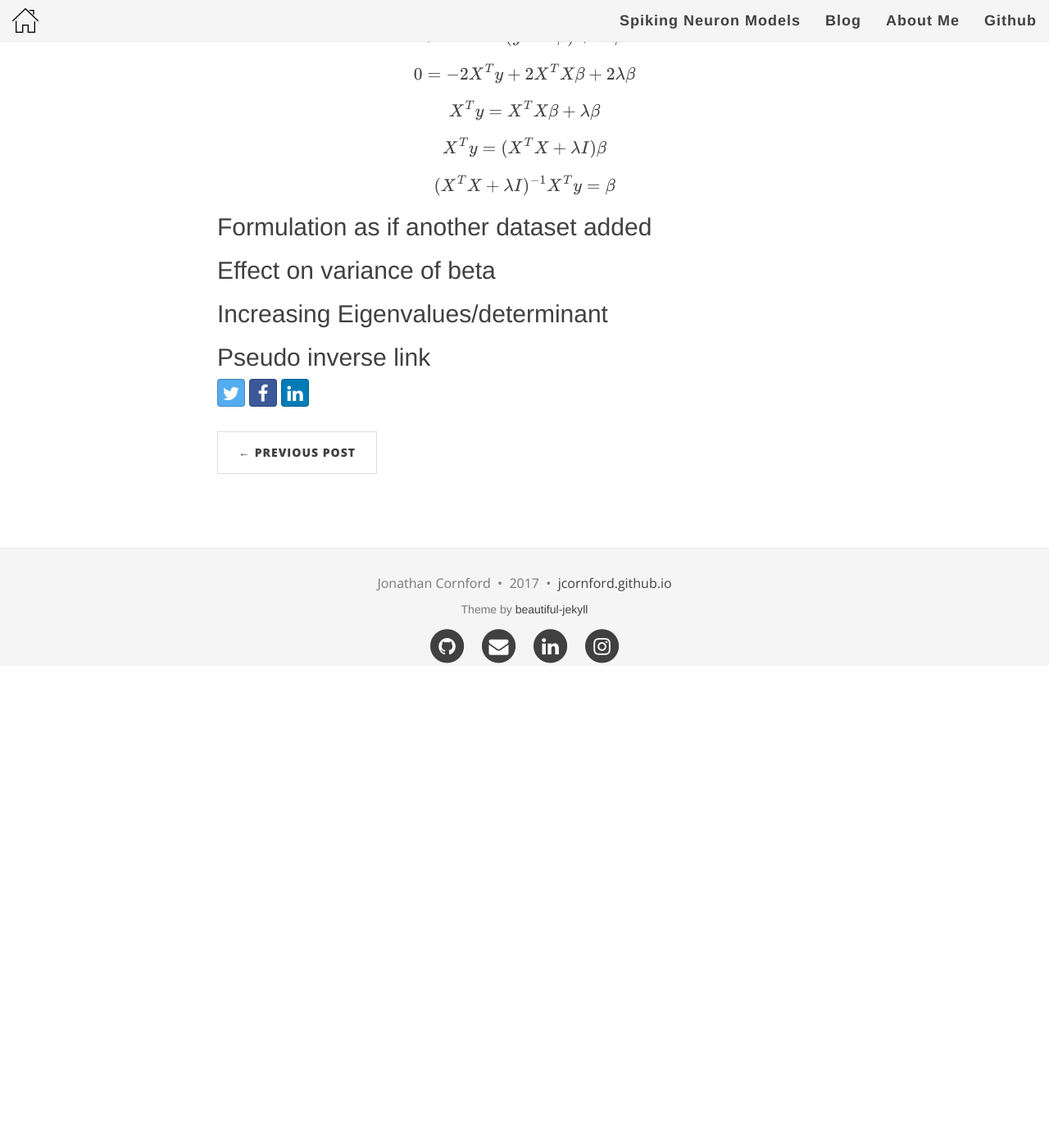
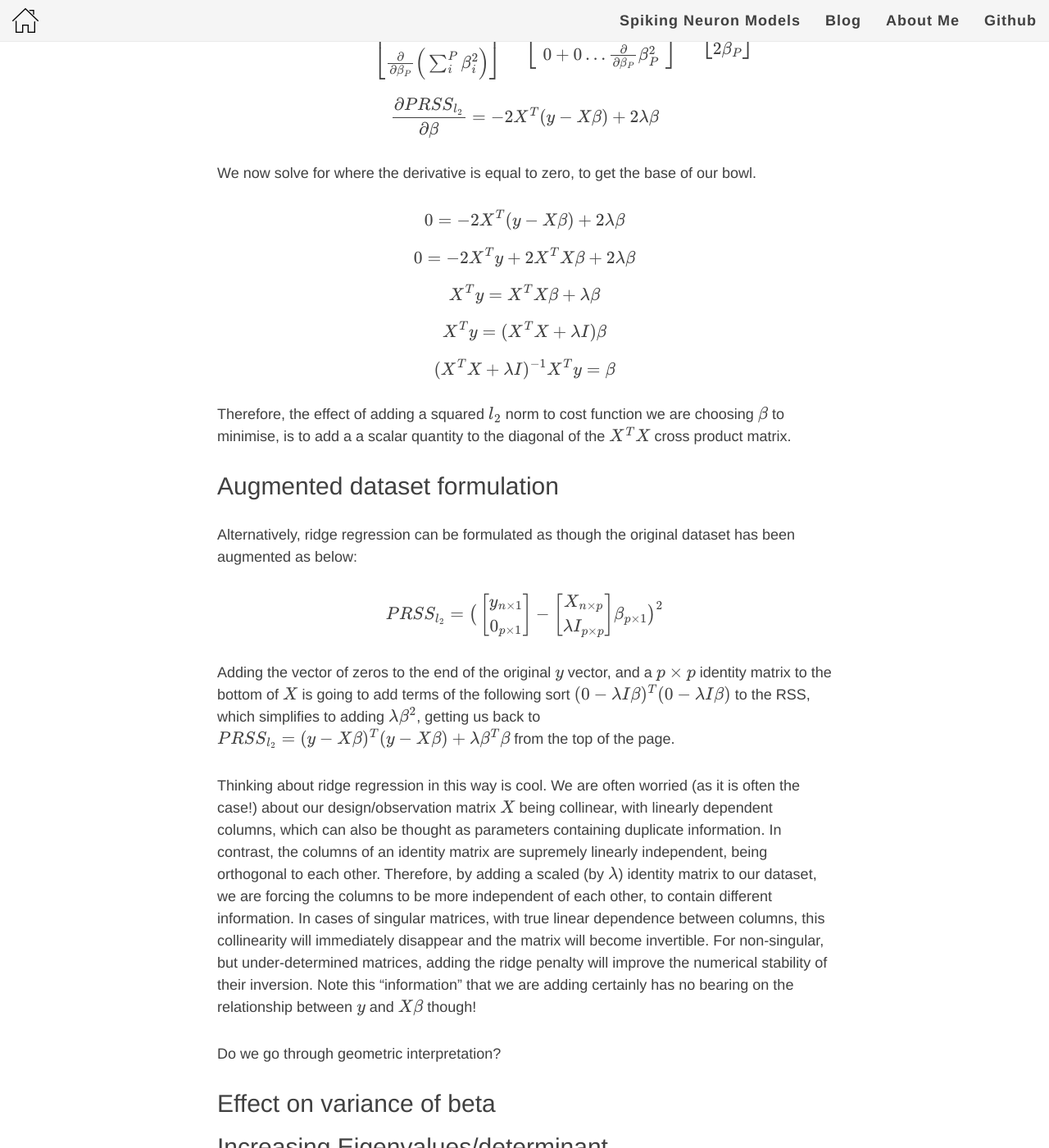
Before and after one commit to jcornford/jcornford.github.io, a Jekyll site: the page built from _posts/2017-03-06-ruminating on the ridge.md, in a window 1280 px wide and 1400 px high, scrolled down 1618 px. Shown: the whole window at 82% size. Built offline with Jekyll 4.4.1, drawn with Linux system fonts in a browser that asks for light colours; nearby versions of some CDN libraries; formulas are drawn with MathJax 3; comment, search, counter and statistics services are not loaded; before the commit the page ends 2430 px from its top, so only the background shows below that; some of the changed text lies outside the part shown.

Commit message:
added closed form

```diff
--- a/_posts/2017-03-06-ruminating on the ridge.md
+++ b/_posts/2017-03-06-ruminating on the ridge.md
@@ -32,7 +32,35 @@
 
 $$\frac{\partial PRSS_{l_2}}{\partial \beta} = -2X^T(y - X\beta) + \lambda \frac{\partial\beta^T\beta}{\partial \beta} $$
 
-*go through getting this via summation notation...! (an easy one)*
+To take the derivative of $\beta^T\beta$, with respect to a vector of partial derivative operators $\partial\beta$, we can quickly drop in and out of summation notation:
+
+$$
+\frac{\partial}{\partial \beta} \Big(\sum_i^P \beta_i^2 \Big) =
+
+\begin{bmatrix}
+ \frac{\partial}{\partial \beta_1} \Big(\sum_i^P \beta_i^2 \Big)  \\
+ \frac{\partial}{\partial \beta_2} \Big(\sum_i^P \beta_i^2 \Big)   \\
+  \vdots \\
+  \frac{\partial}{\partial \beta_P} \Big(\sum_i^P \beta_i^2\Big)
+\end{bmatrix}
+
+= \begin{bmatrix}
+ \frac{\partial}{\partial \beta_1} \beta_1^2 +0 \dots +0   \\
+ 0 + \frac{\partial}{\partial \beta_2} \beta_2^2  \dots +0    \\
+  \vdots \\
+ 0 + 0 \dots  \frac{\partial}{\partial \beta_P} \beta_P^2
+\end{bmatrix}
+
+= \begin{bmatrix}
+  2\beta_1 \\
+  2\beta_2 \\
+  \vdots \\
+  2\beta_P
+    \end{bmatrix}
+
+= 2\beta
+
+$$
 
 $$\frac{\partial PRSS_{l_2}}{\partial \beta} = -2X^T(y - X\beta) + 2 \lambda \beta $$
 
@@ -48,9 +76,43 @@
 
 $$ (X^TX + \lambda I )^{-1}X^Ty = \beta $$
 
+Therefore, the effect of adding a squared $l_2$ norm to cost function we are choosing $\beta$ to minimise, is to add a a scalar
+quantity to the diagonal of the $X^TX$ cross product matrix.
 
+## Augmented dataset formulation
+Alternatively, ridge regression can be formulated as though the original dataset has been augmented as below:
 
-## Formulation as if another dataset added
+$$
+PRSS_{l_2} = \big(
+  \begin{bmatrix}
+  y_{n\times1} \\
+  0_{p\times1}
+    \end{bmatrix} -
+
+   \begin{bmatrix}
+   X_{n\times p} \\
+   \lambda I_{p\times p}
+   \end{bmatrix}
+
+   \beta_{p\times1}
+
+   \big)^2
+
+$$
+
+Adding the vector of zeros to the end of the original $y$ vector, and a $p\times p$ identity matrix to the bottom of $X$ is
+ going to add terms of the following sort $(0-\lambda I\beta)^T(0-\lambda I\beta)$ to the RSS, which simplifies to adding $\lambda\beta^2$,
+  getting us back to $PRSS_{l_2} = (y- X\beta)^T(y-X\beta) + \lambda \beta^T\beta $ from the top of the page.
+
+Thinking about ridge regression in this way is cool. We are often worried (as it is often the case!) about our design/observation matrix $X$ being
+collinear, with linearly dependent columns, which can also be thought as parameters containing duplicate information. In contrast, the columns
+of an identity matrix are supremely linearly independent, being orthogonal to each other. Therefore, by adding a scaled (by $\lambda$)
+identity matrix to our dataset, we are forcing the columns to be more independent of each other, to contain different information. In cases of singular
+matrices, with true linear dependence between columns, this collinearity will immediately disappear and the matrix will become invertible.
+For non-singular, but under-determined matrices, adding the ridge penalty will improve the numerical stability of their inversion.
+Note this "information" that we are adding certainly has no bearing on the relationship between $y$ and $X\beta$ though!
+
+  Do we go through geometric interpretation?
 
 ## Effect on variance of beta
 
```
